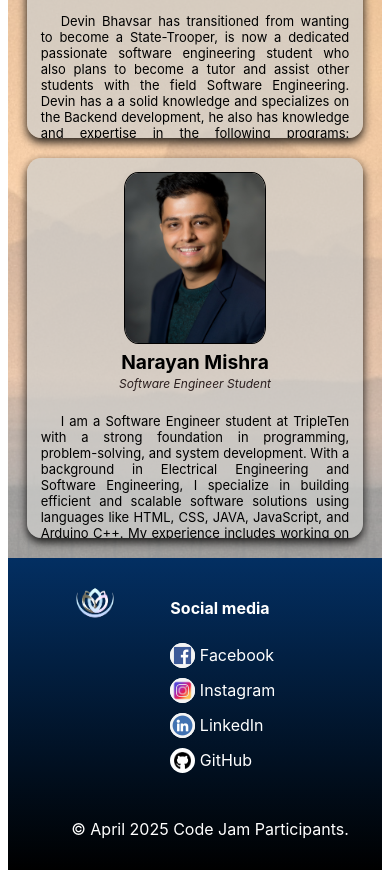
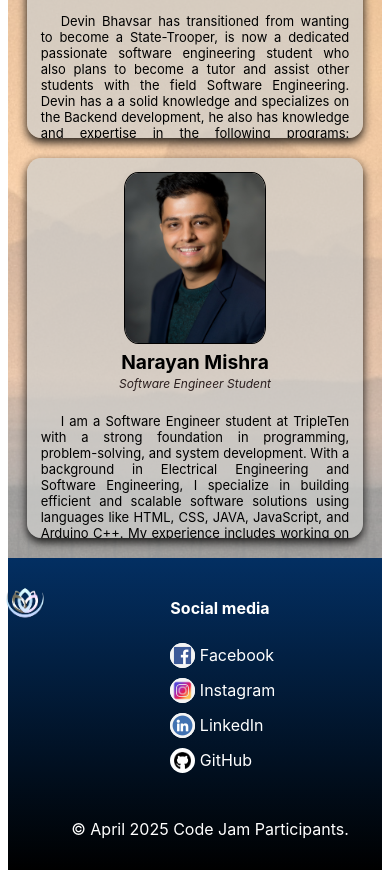
Before and after one commit to tylub001/CalmCoders2025, a plain HTML site: page index.html in a window 390 px wide. Shown: the part 5970-6848 px from the top of the page. Drawn offline with Linux system fonts and the light colour scheme; files whose address does not match are found by name; a web font is replaced by a local one.

Commit message:
finally done

```diff
--- a/blocks/footer.css
+++ b/blocks/footer.css
@@ -76,7 +76,7 @@
       width: 50px;
       height: 50px;
       position: relative;
-      left: -45px;
+      left: -115px;
       top: -82px;
     }
 
```
